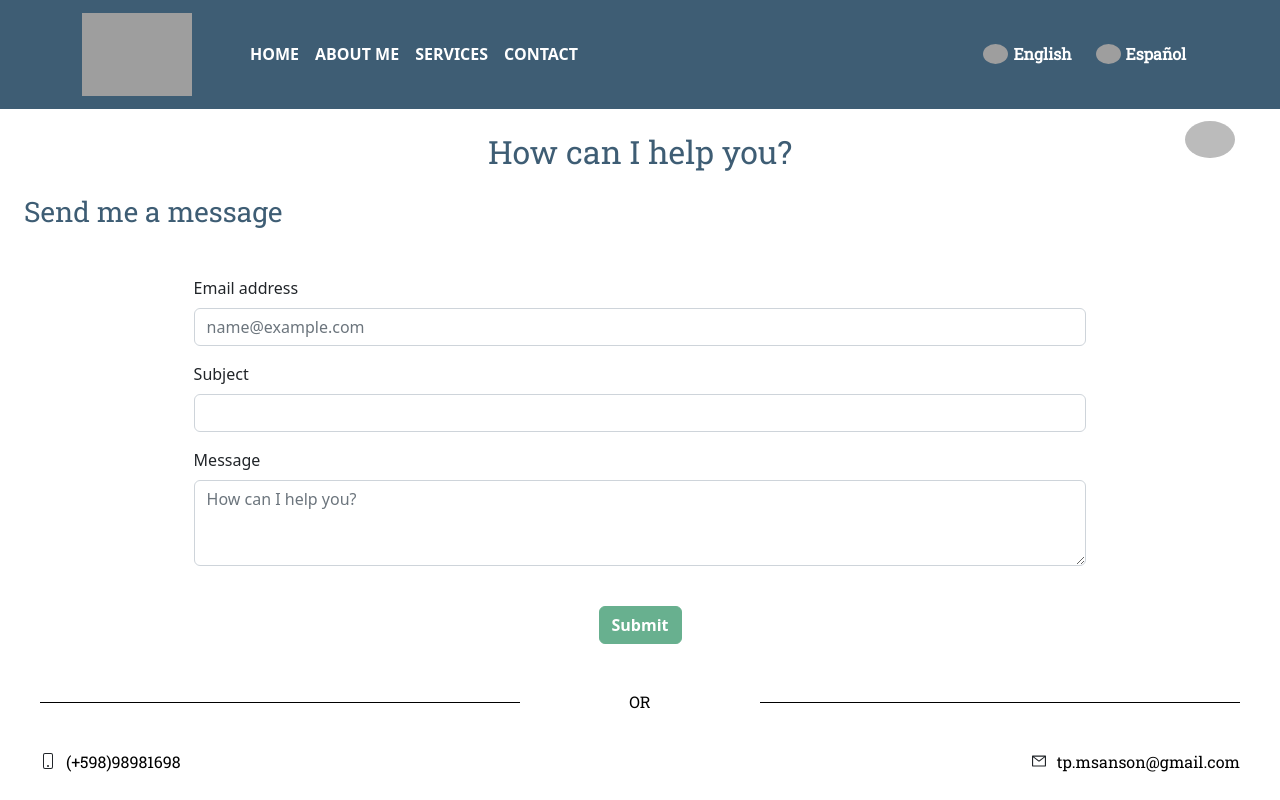
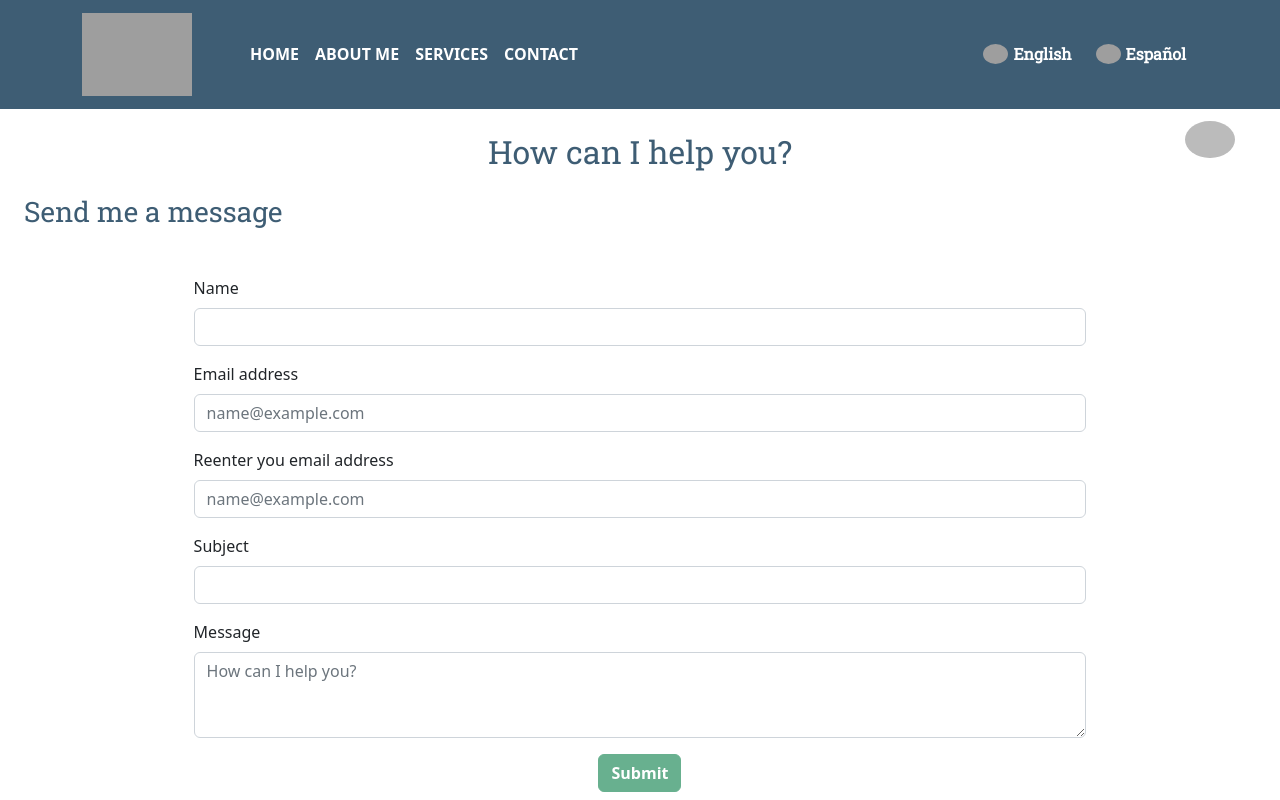
Before and after one commit to ManuelSanson/TranslatorLandingPage, a React (Create React App) app: page /TranslatorLandingPage/contact in a window 1280 px wide. Shown: the top 800 px of the page. Built offline with nearby package versions, Linux system fonts and the light colour scheme; grey boxes are pictures that could not be loaded.

Commit message:
use emailjs to receive messages

```diff
--- a/src/components/contact/Contact.js
+++ b/src/components/contact/Contact.js
@@ -1,23 +1,32 @@
-import { useState } from "react";
-import { Button, Container, Form } from "react-bootstrap";
-import { useTranslation } from "react-i18next";
-import Swal from "sweetalert2";
+import React, { useRef, useState } from 'react';
+import emailjs from '@emailjs/browser';
+import { Alert, Button, Container, Form } from 'react-bootstrap';
+import { useTranslation } from 'react-i18next';
+import { AiOutlineMail } from 'react-icons/ai';
 import { BsPhone } from 'react-icons/bs';
-import { AiOutlineMail } from 'react-icons/ai';
 import './Contact.css';
+import Swal from 'sweetalert2';
 
-
-//VER RESPONSIVE Y ADONDE ENVIAR MENSAJE
 const Contact = () => {
     const { t } = useTranslation();
+    const form = useRef();
 
+    const [name, setName] = useState('');
     const [emailAddress, setEmailAddress] = useState('');
+    const [confirmationEmailAddress, setConfirmationEmailAddress] = useState('');
     const [subject, setSubject] = useState('');
     const [message, setMessage] = useState('');
 
-    const submitMessage = (e) => {
+    const sendEmail = (e) => {
         e.preventDefault();
-        if (emailAddress !== '' && subject !== '' && message !== '') {
+
+        emailjs.sendForm('service_hic6ers', 'template_lslk772', form.current, 'tm5KeQNe2FQE4X29c')
+        .then((result) => {
+            console.log(result.text);
+        }, (error) => {
+            console.log(error.text);
+        });
+
         Swal.fire({
             position: 'center',
             icon: 'success',
@@ -25,39 +34,53 @@ const Contact = () => {
             showConfirmButton: false,
             timer: 1500
         })
+
+        setName('');
         setEmailAddress('');
+        setConfirmationEmailAddress('');
         setSubject('');
         setMessage('');
-        }
-    }
+    };
 
-    const isDisabled = emailAddress === '' || subject === '' || message === ''
+    const isDisabled = name === '' || emailAddress === '' || confirmationEmailAddress === '' || subject === '' || message === '' || emailAddress !== confirmationEmailAddress
 
     return (
         <main className="contactFormContainer">
             <h2 className="text-center mt-4 mb-4"> {t('Help')} </h2>
             <h3 className="m-4"> {t('SendMessage')} </h3>
             <Container className="formContainer mb-4">
-                <Form className="mt-4 contactForm">
+                <Form className="mt-4 contactForm" ref={form} onSubmit={sendEmail}>
+                    <Form.Group className="mb-3" controlId="exampleForm.ControlInput1"  >
+                        <Form.Label> {t('Name')} </Form.Label>
+                        <Form.Control type="text" name="from_name" value={name} onChange={(e) => setName(e.target.value)}/>
+                    </Form.Group>
                     <Form.Group className="mb-3" controlId="exampleForm.ControlInput1">
                         <Form.Label> {t('EmailAddress')} </Form.Label>
-                        <Form.Control value={emailAddress} type="email" placeholder="name@example.com" onChange={(e) => setEmailAddress(e.target.value)}/>
+                        <Form.Control type="email" placeholder="name@example.com" value={emailAddress} onChange={(e) => setEmailAddress(e.target.value)}/>
                     </Form.Group>
                     <Form.Group className="mb-3" controlId="exampleForm.ControlInput1">
+                        <Form.Label> {t('ConfirmationEmailAddress')} </Form.Label>
+                        <Form.Control type="email" placeholder="name@example.com" name="reply_to" value={confirmationEmailAddress} onChange={(e) => setConfirmationEmailAddress(e.target.value)}/>
+                    </Form.Group>
+                    {emailAddress !== confirmationEmailAddress && emailAddress !== '' && confirmationEmailAddress !== '' &&
+                        <Alert key='danger' variant='danger'>
+                            Your email does not match
+                        </Alert>}
+                    <Form.Group className="mb-3" controlId="exampleForm.ControlInput1">
                         <Form.Label> {t('Subject')} </Form.Label>
-                        <Form.Control type="text" value={subject} onChange={(e) => setSubject(e.target.value)}/>
+                        <Form.Control type="text" name="subject" value={subject} onChange={(e) => setSubject(e.target.value)}/>
                     </Form.Group>
                     <Form.Group className="mb-3" controlId="exampleForm.ControlTextarea1">
                         <Form.Label> {t('Message')} </Form.Label>
-                        <Form.Control as="textarea" placeholder={t('Help')} rows={3} value={message} onChange={(e) => setMessage(e.target.value)}/>
+                        <Form.Control as="textarea" placeholder={t('Help')} rows={3} value={message} name="message" onChange={(e) => setMessage(e.target.value)}/>
                     </Form.Group>
-                </Form>
-            </Container>
                     <div className="mb-5 text-center">
-                <Button disabled={isDisabled} size='md' onClick={submitMessage} variant="success"  className='button' type="submit">
+                        <Button disabled={isDisabled} type="submit" size='md' variant="success" className='button'>
                             {t('Submit')}
                         </Button>
                     </div>
+                </Form>
+            </Container>
             <div className="orContact">
                 <div className="line"></div>
                 <h6> {t('OR')} </h6>
@@ -74,7 +97,7 @@ const Contact = () => {
                 </div>
             </div>
         </main>
-    )
-}
+    );
+};
 
 export default Contact;
--- a/src/texts/Translation.js
+++ b/src/texts/Translation.js
@@ -49,7 +49,9 @@ i18n
             "GetInTouch" : "If you need my help to translate your documents, whether official or non-official, or audiovisual content, please get in touch with me.",
             "Help": "How can I help you?",
             "SendMessage" : "Send me a message",
+            "Name" : "Name",
             "EmailAddress" : "Email address",
+            "ConfirmationEmailAddress" : "Reenter you email address",
             "Subject" : "Subject",
             "Message" : "Message",
             "MessageSent" : "Your message has been sent",
@@ -100,7 +102,9 @@ i18n
             "GetInTouch" : "Si precisas mi ayuda para traducir tus documentos, ya sean oficiales o no oficiales, o necesitas traducir contenido audiovisual, no dudes en consultarme.",
             "Help": "¿Cómo puedo ayudarte?",
             "SendMessage" : "Envíame un mensaje",
+            "Name" : "Nombre",
             "EmailAddress" : "Correo electrónico",
+            "ConfirmationEmailAddress" : "Reingresa tu correo electrónico",
             "Subject" : "Asunto",
             "Message" : "Mensaje",
             "MessageSent" : "Tu mensaje fue enviado",
```
Lines whose indentation alone changed are shown as unchanged.
